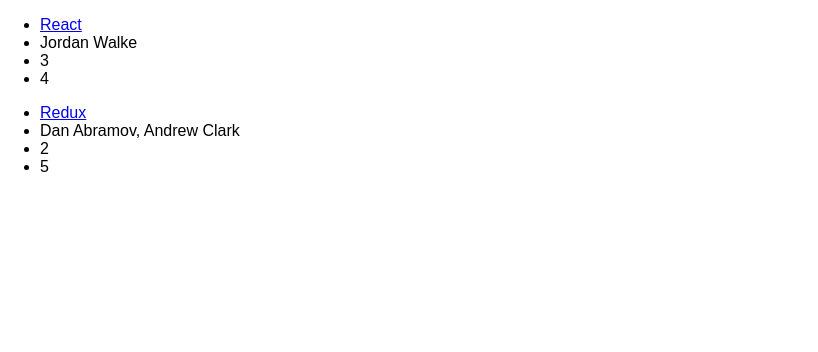
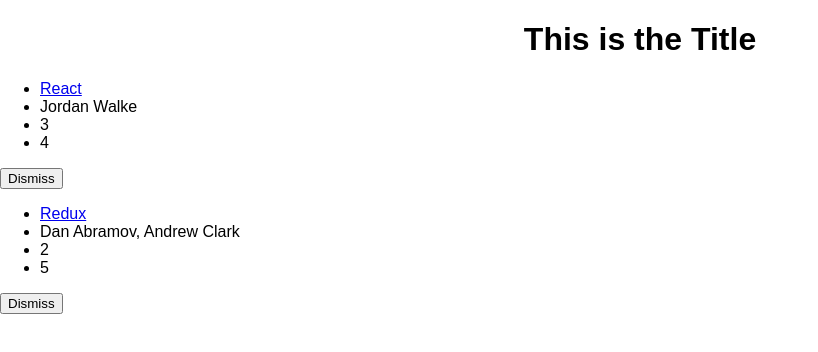
Before and after one commit to aelxemyr/hackernews, a React (Create React App) app: page / in a window 1280 px wide. Shown: the top 352 px of the page, without its empty margins (0-818 px from the left). Built offline with nearby package versions, Linux system fonts and the light colour scheme.

Commit message:
Create dismiss button for list.

```diff
--- a/src/App.js
+++ b/src/App.js
@@ -1,5 +1,4 @@
 import React, { Component } from 'react';
-import logo from './logo.svg';
 import './App.css';
 
 const list = [
@@ -21,6 +20,24 @@
   },
 ];
 
+class App extends Component {
+  constructor(props) {
+    super(props);
+
+    this.state = {
+      header: 'This is the Title',
+      list,
+    };
+
+    this.onDismiss = this.onDismiss.bind(this);
+  }
+
+  onDismiss(id) {
+    const updatedList = this.state.list.filter(item => item.objectID !== id);
+    this.setState({ list: updatedList });
+  }
+
+  render() {
     const listItem = item => (
       <div>
         <li>
@@ -30,17 +47,26 @@
         <li>{item.num_comments}</li>
         <li>{item.points}</li>
       </div>
-)
+    );
 
-class App extends Component {
-  render() {
     return (
       <div className="App">
-        {list.map(item =>
+        <h1 style={{ textAlign: 'center' }}>{this.state.header}</h1>
+        {this.state.list.map(item => (
+          <div>
             <ul key={item.objectID}>
               {listItem(item)}
             </ul>
-        )}
+            <span>
+              <button
+                onClick={() => this.onDismiss(item.objectID)}
+                type="button"
+              >
+                Dismiss
+              </button>
+            </span>
+          </div>
+        ))}
       </div>
     );
   }
```
Also changed, not shown: package.json (+7 -0 lines). Lines whose indentation alone changed are shown as unchanged.
